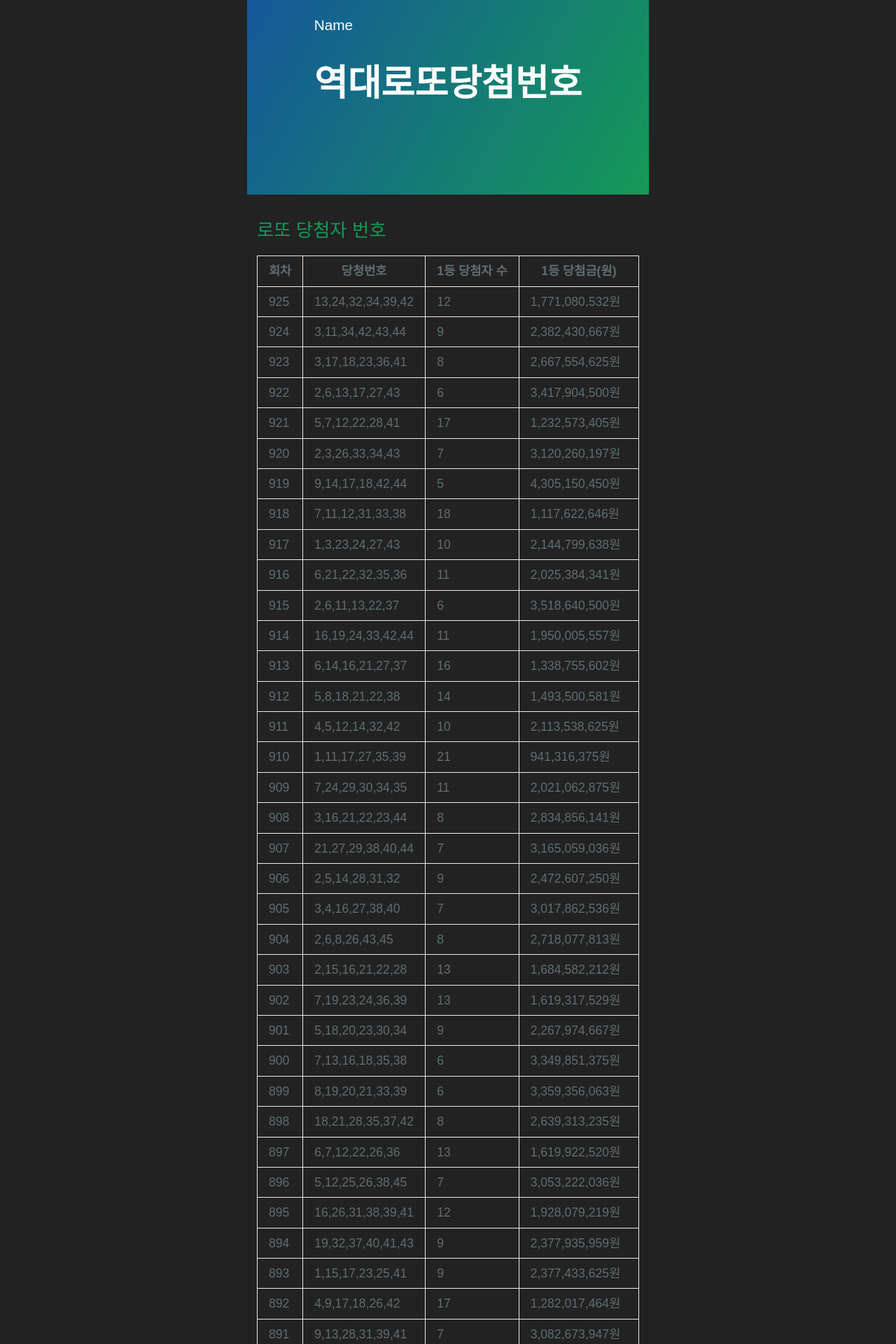
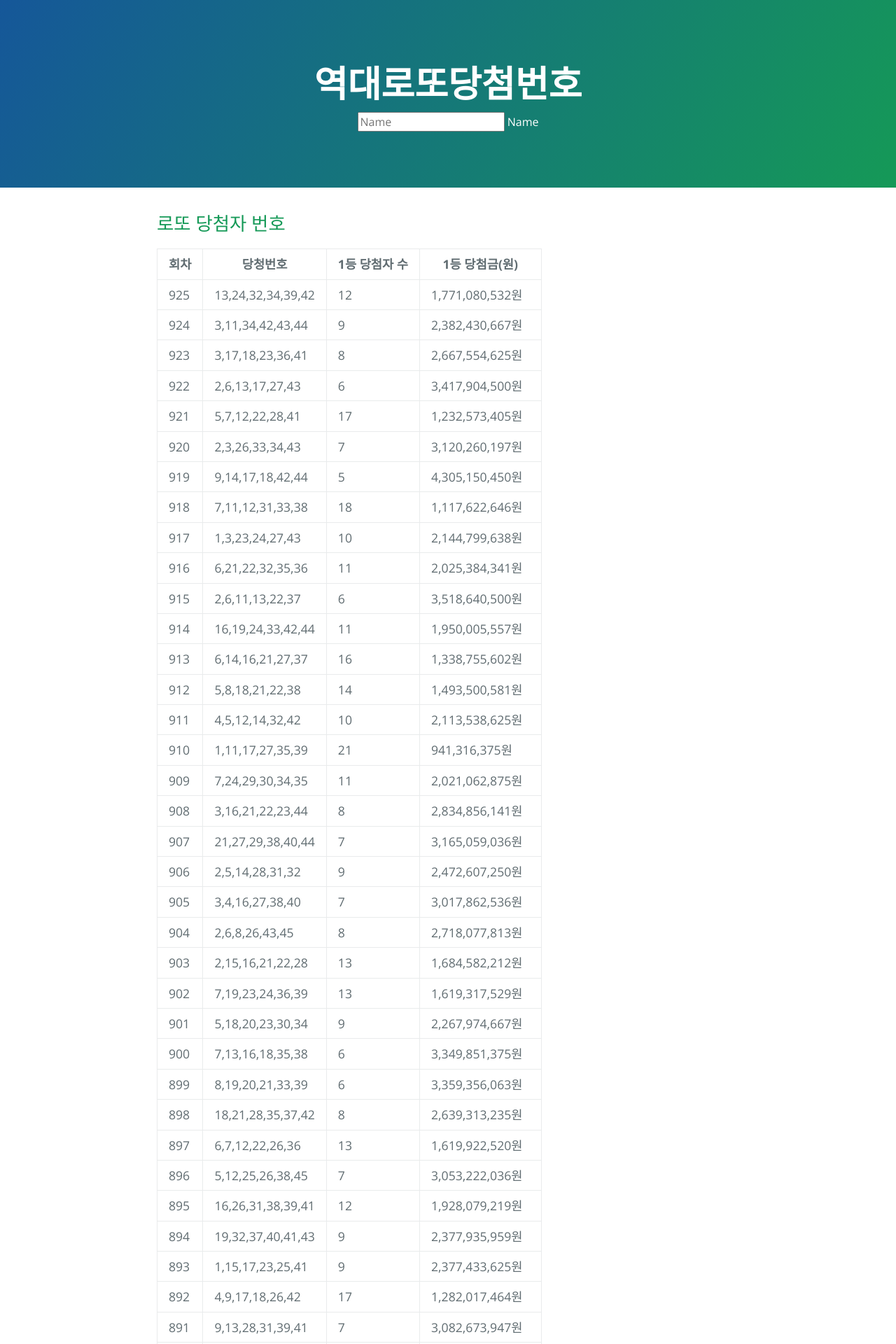
Before and after one commit to sh0seo/lottery-history, a Jekyll site: the page built from index.md, in a window 1280 px wide. Shown: the top 1920 px of the page at 70% size. Built offline with Jekyll 4.4.1, drawn with Linux system fonts in a browser that asks for light colours.

Commit message:
Update cayman.css

```diff
--- a/css/cayman.css
+++ b/css/cayman.css
@@ -190,78 +190,3 @@ a:hover { text-decoration: underline; }
 .site-footer-owner { display: block; font-weight: bold; }
 
 .site-footer-credits { color: #819198; }
-
-$primary: #11998e;
-$secondary: #38ef7d;
-$white: #fff;
-$gray: #9b9b9b;
-.form__group {
-  position: relative;
-  padding: 15px 0 0;
-  margin-top: 10px;
-  width: 50%;
-}
-
-.form__field {
-  font-family: inherit;
-  width: 100%;
-  border: 0;
-  border-bottom: 2px solid $gray;
-  outline: 0;
-  font-size: 1.3rem;
-  color: $white;
-  padding: 7px 0;
-  background: transparent;
-  transition: border-color 0.2s;
-
-  &::placeholder {
-    color: transparent;
-  }
-
-  &:placeholder-shown ~ .form__label {
-    font-size: 1.3rem;
-    cursor: text;
-    top: 20px;
-  }
-}
-
-.form__label {
-  position: absolute;
-  top: 0;
-  display: block;
-  transition: 0.2s;
-  font-size: 1rem;
-  color: $gray;
-}
-
-.form__field:focus {
-  ~ .form__label {
-    position: absolute;
-    top: 0;
-    display: block;
-    transition: 0.2s;
-    font-size: 1rem;
-    color: $primary;
-    font-weight:700;
-  }
-  padding-bottom: 6px;
-  font-weight: 700;
-  border-width: 3px;
-  border-image: linear-gradient(to right, $primary,$secondary);
-  border-image-slice: 1;
-}
-/* reset input */
-.form__field{
-  &:required,&:invalid { box-shadow:none; }
-}
-/* demo */
-body {
-  font-family: 'Poppins', sans-serif;
-  display: flex;
-  flex-direction: column;
-  justify-content: center;
-  align-items: center;
-  min-height: 100vh;
-  font-size: 1.5rem;
-  background-color:#222222;
-}
```
